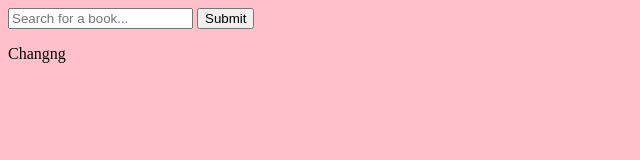
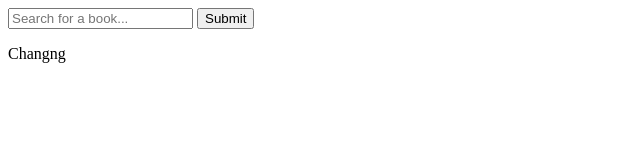
Before and after one commit to cirops/gulp-ing-food, a website: page src/index.html in a window 1280 px wide. Shown: the whole page, without its empty margins (0-640 px from the left). Drawn offline with nearby package versions, Linux system fonts and the light colour scheme; files that its build step writes are made by us from their sources.

Commit message:
Adding npm scripts

```diff
--- a/package.json
+++ b/package.json
@@ -7,7 +7,7 @@
     "start": "node index.js",
     "test": "echo \"Error: no test specified\" && exit 1",
     "lint": "eslint ./src || true",
-    "watch": "gulp watch"
+    "watch": "gulp watch | node index.js"
   },
   "repository": {
     "type": "git",
--- a/src/scss/main.scss
+++ b/src/scss/main.scss
@@ -1,7 +1,3 @@
 .search_query_p {
   display:none;
 }
-
-body {
-  background-color: pink;
-}
```
